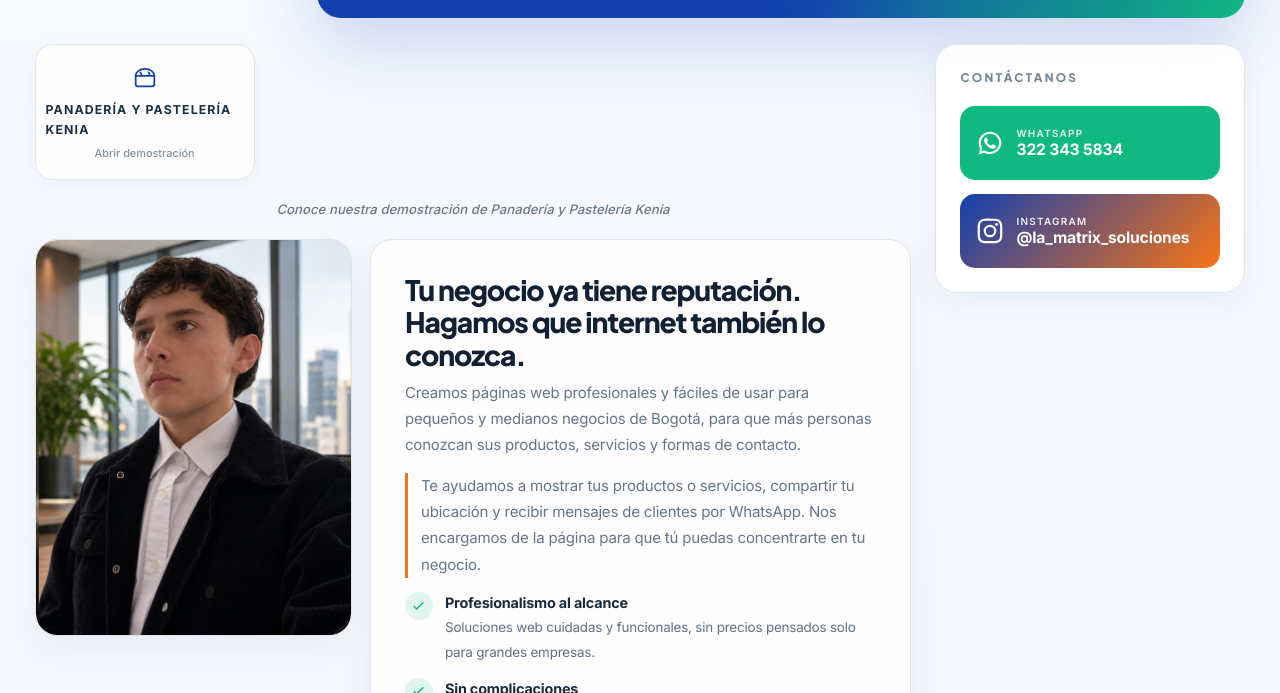
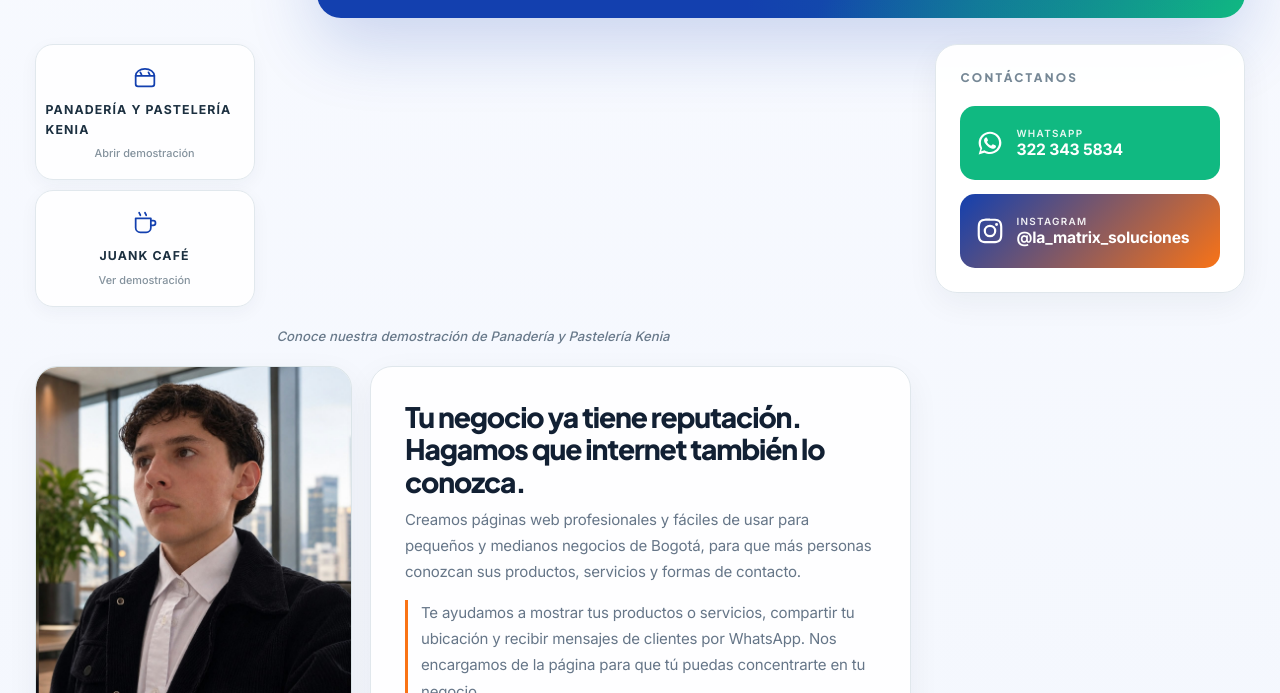
Before and after one commit to solucionesdigitaleslamatrix-a11y/pagina_principal, a plain HTML site: page index.html in a window 1280 px wide. Shown: the part 407-1100 px from the top of the page. Drawn offline with Linux system fonts and the light colour scheme.

Commit message:
Update index.html

```diff
--- a/index.html
+++ b/index.html
@@ -62,7 +62,14 @@ img,svg{max-width:100%}
 .body{display:grid;grid-template-columns:7fr 3fr;gap:20px;align-items:start}
 .left{display:flex;flex-direction:column;gap:16px;min-width:0}
 
-.cats{display:grid;grid-template-columns:repeat(5,1fr);gap:12px}
+.cats{
+  display:grid;
+  grid-template-columns:repeat(3,minmax(0,1fr));
+  gap:12px;
+}
+.cat-link {
+  text-decoration:none;
+}
 .cat{
  background:var(--card);border:2px solid var(--line);border-radius:18px;padding:16px 8px;
  display:flex;flex-direction:column;align-items:center;gap:6px;font-weight:800;font-size:.86rem;letter-spacing:.05em;color:var(--ink);
@@ -359,6 +366,11 @@ h1,h2,h3,h4,.plan-price{font-family:var(--font-heading)}
   .side-grid{grid-template-columns:1fr}
 }
 
+ @media(max-width:900px){
+  .cats .cat:last-child{
+    grid-column:auto;
+  }
+}
 /* =========================================================
    RESPONSIVE FINAL — TABLET, MÓVIL Y PANTALLAS ESTRECHAS
    Estas reglas se mantienen al final para prevalecer sobre
@@ -758,6 +770,19 @@ body {
 <svg class="line-icon" viewBox="0 0 24 24" aria-hidden="true"><path d="M4 11c0-3.3 3.6-6 8-6s8 2.7 8 6v7a2 2 0 0 1-2 2H6a2 2 0 0 1-2-2z"/><path d="M4 11h16M8 8l1 2m6-2 1 2"/></svg>
 PANADERÍA Y PASTELERÍA KENIA<small>Abrir demostración</small>
 </a>
+<a class="cat cat-link"
+   href="https://solucionesdigitaleslamatrix-a11y.github.io/juank-cafe/"
+   target="_blank"
+   rel="noopener noreferrer">
+  <svg class="line-icon" viewBox="0 0 24 24"
+       aria-hidden="true">
+    <path d="M4 8h13v8a4 4 0 0 1-4 4H8a4 4 0 0 1-4-4V8Z"/>
+    <path d="M17 10h2a2 2 0 0 1 0 4h-2"/>
+    <path d="M7 3c0 1.2 1 1.2 1 2.4M12 3c0 1.2 1 1.2 1 2.4"/>
+  </svg>
+  JUANK CAFÉ
+  <small>Ver demostración</small>
+</a>
 </nav>
 <p class="guide"><em>Conoce nuestra demostración de Panadería y Pastelería Kenia</em></p>
 <div class="lower">
```
